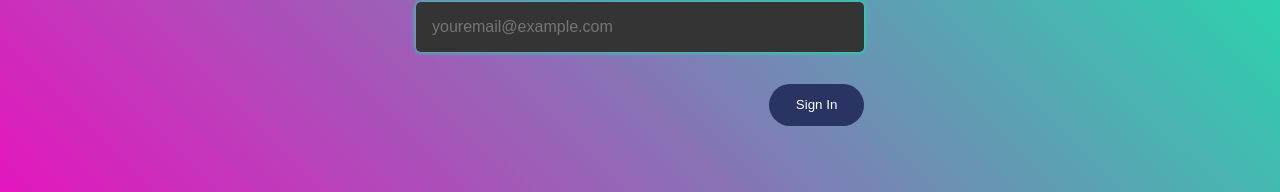
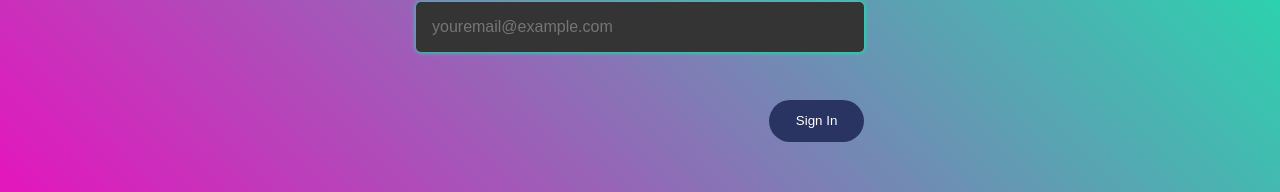
Before and after one commit to jpagtama/finflexi, a Next.js app: page /signin in a window 1280 px wide. Shown: the part 357-549 px from the top of the page. Built offline with nearby package versions, Linux system fonts and the light colour scheme; no server answers; the database is empty.

Commit message:
Add loading circle when user clicks Sign In

```diff
--- a/pages/signin.tsx
+++ b/pages/signin.tsx
@@ -3,6 +3,7 @@ import { useSession, signIn } from 'next-auth/react'
 import { useRouter } from 'next/router'
 import Input from '@components/UI/Input'
 import Loading from '@components/UI/Loading'
+import LoadingCircle from '@components/UI/LoadingCircle'
 import * as EmailValidator from 'email-validator'
 import { FaExclamationCircle, FaKey } from 'react-icons/fa'
 import { IconContext } from 'react-icons'
@@ -15,6 +16,7 @@ const SignIn = () => {
     const [email, setEmail] = useState('')
     const [error, setError] = useState(false)
     const [errorMessage, setErrorMessage] = useState('')
+    const [signInClicked, setSignInClicked] = useState(false)
     const emailRef = useRef<HTMLInputElement>(null)
 
     useEffect(() => { emailRef.current?.focus() }, [])
@@ -36,14 +38,17 @@ const SignIn = () => {
             if (res?.error) {
                 setError(true)
                 setErrorMessage('Please use a valid email')
+                setSignInClicked(false)
             }
         } else {
             setError(true)
             setErrorMessage('Please use a valid email')
+            setSignInClicked(false)
         }
     }
     const buttonClickHandler = (e: React.MouseEvent<HTMLButtonElement>) => {
         e.preventDefault()
+        setSignInClicked(true)
         submitHandler(e)
     }
     const renderSignInForm = () => {
@@ -54,7 +59,8 @@ const SignIn = () => {
                     {error && <span className={styles.error}>{errorMessage}</span>}
                 </div>
                 <Input ref={emailRef} id='email' value={email} type='email' changeHandler={emailChangeHandler} placeholder='youremail@example.com' />
-                <button onClick={buttonClickHandler} >Sign In</button>
+                {signInClicked && <div className={styles.signInLoaderContainer}><LoadingCircle /></div>}
+                {!signInClicked && <button onClick={buttonClickHandler} >Sign In</button>}
             </form>
         )
     }
--- a/styles/Signin.module.css
+++ b/styles/Signin.module.css
@@ -87,6 +87,11 @@
     border: none;
     border-radius: 25px;
     cursor: pointer;
+    margin-top: 1.2em;
+}
+
+.signInLoaderContainer {
+    align-self: flex-end;
 }
 
 @media (min-width: 768px) {
```
